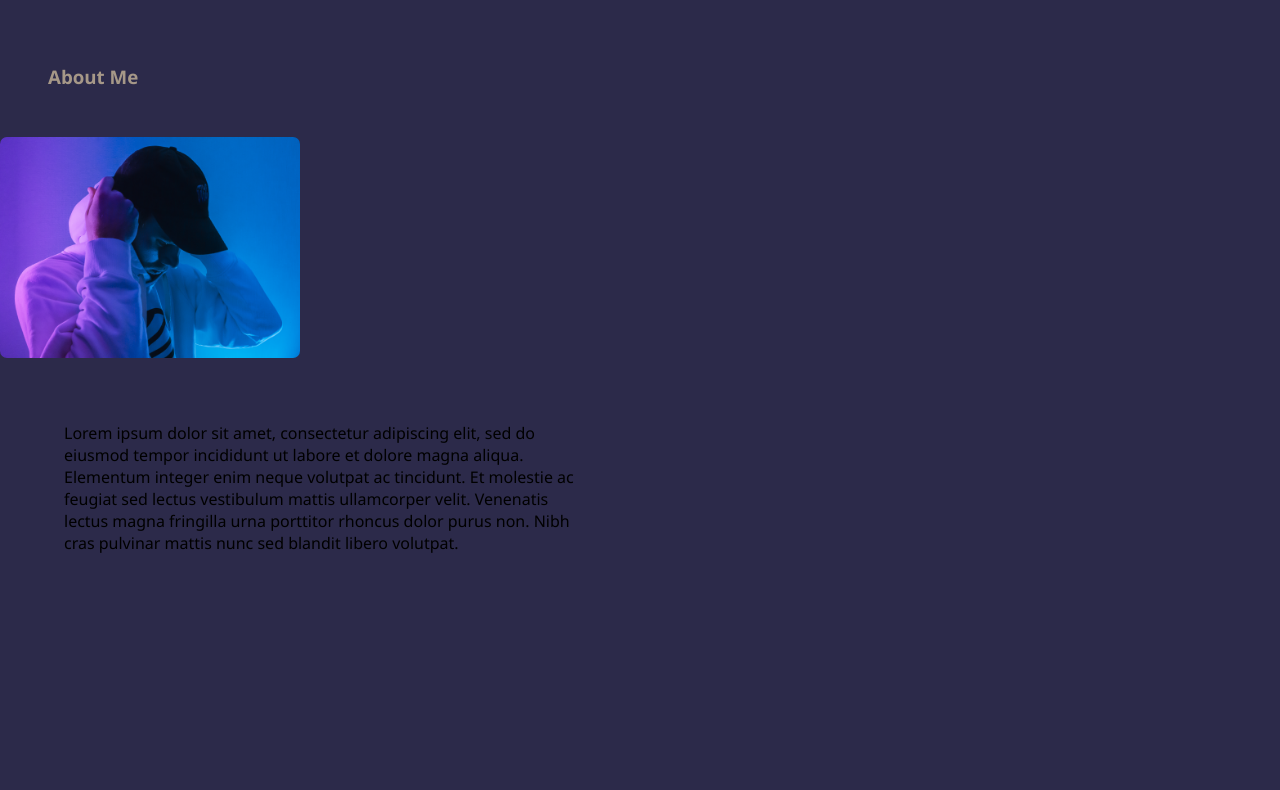
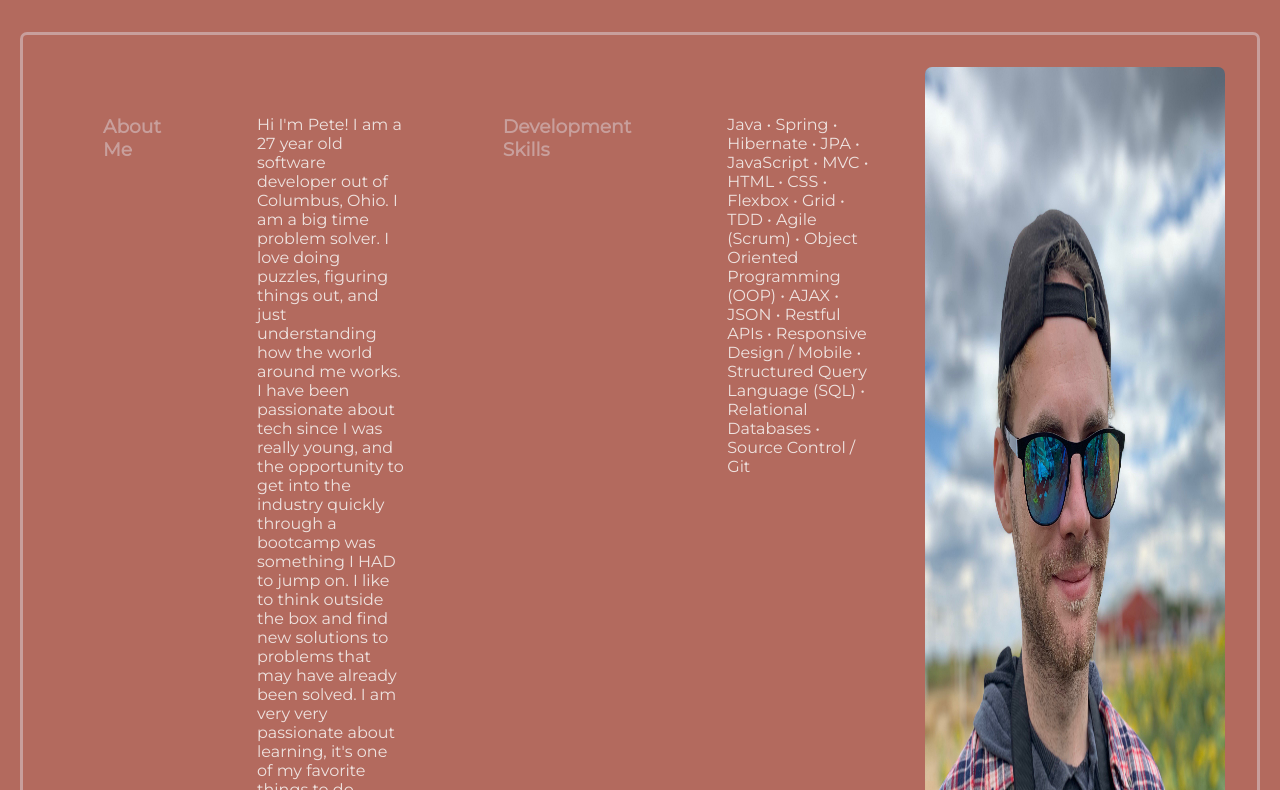
Before and after one commit to peteschaaf/peteschaaf.github.io, a plain HTML site: page index.html in a window 1280 px wide. Shown: the part 138-928 px from the top of the page. Before the commit the page ends 800 px from the top, so only its background shows below. Drawn offline with Linux system fonts and the light colour scheme.

Commit message:
commitment along the way to stay updated, I think I'm almost there :D

```diff
--- a/css/layout.css
+++ b/css/layout.css
@@ -23,23 +23,29 @@ h3{
 
 }
 .about-me-content{
-    display: grid;
-    justify-content: space-around;
-    padding: 4rem;
+    display: flex;
+    flex-direction: column;
+    justify-content: flex-start;
+    padding: 3rem;
     width: 50%;
 }
 .self-photo-wrapper{
-    display: grid;
-    justify-content: right;
-    width: 100%;
+    display: flex;
 }
+
 .self-photo{
-    display: grid;
-    justify-content: right;
+    display: flexbox;
+    flex-direction: row;
+    justify-content: flex-end;
     border-radius: 7px;
     width: 300px;
 }
 .icons{
-    display: grid;
+    display: flex;
+    flex-direction: row;
     justify-content: space-evenly;
+    padding: 3rem;
 }
+.icons img{
+    width: 150px;
+}
--- a/css/style.css
+++ b/css/style.css
@@ -1,22 +1,22 @@
 :root{
-    --color-1: #61E786;
-    --color-2: #A69888;
-    --color-3: #4F518C;
-    --color-4: #2C2A4A;
-    --color-5: #7FDEFF;
+    --color-1: #eed7c5;
+    --color-2: #c89f9c;
+    --color-3: #c97c5d;
+    --color-4: #B36A5e;
+    --color-5: #EEE2DF;
 }
 
 
 
 body{
     background-color: var(--color-4);
-    font-family: 'Segoe UI', Tahoma, Geneva, Verdana, sans-serif;
+    font-family: Montserrat;
 
 }
 .dropdown{
     float: left;
     overflow: hidden;
-    background-color: var(--color-5);
+    background-color: var(--color-4);
     font-family: 'Segoe UI', Tahoma, Geneva, Verdana, sans-serif;
 }
 .dropdown a{
@@ -44,8 +44,17 @@ body{
     margin: 0;
 }
 h1{
-    color: var(--color-1);
+    color: var(--color-2);
 }
 h3{
     color: var(--color-2);
 }
+.self-photo-wrapper{
+    border: solid var(--color-2);
+    border-radius: 7px;
+    margin: 20px;
+    padding: 2rem;
+}
+p{
+    color: var(--color-5);
+}
--- a/index.html
+++ b/index.html
@@ -8,6 +8,7 @@
     <link rel="icon" href="./Pete_Solid.png">
     <link rel="stylesheet" href="./css/layout.css">
     <link rel="stylesheet" href="./css/style.css">
+    <link rel="stylesheet" href="https://fonts.googleapis.com/css?family=Montserrat">
 </head>
 
 <body>
@@ -16,25 +17,43 @@
         <button class="dropdown-button">Menu</button>
         <nav class="dropdown-content">
             <a href="projects.html">Projects</a>
-            <a href="contact.html">Contact</a>
-            <a href="skills.html">Skills</a>
             </ul>
         </nav>
     </div>
     <!--end of menu button-->
     <h1 class="name">Pete Schaaf</h1>
-    <h3 class="about">About Me</h3>
     <div class="about-content">
-        <div class="self-photo-wrapper"><img src=./the_homie.jpg alt="Self protrait" class="self-photo">
+        <div class="self-photo-wrapper">
+            <h3 class="about">About Me</h3>
+            <p class="about-me-content">
+                Hi I'm Pete! I am a 27 year old software developer out of Columbus, Ohio. I am a big time problem
+                solver. I love doing puzzles, figuring things out, and just understanding how the world around me works.
+                I have been passionate about tech since I was really young, and the opportunity to get into the industry
+                quickly through a bootcamp was something I HAD to jump on. I like to think outside the box and find new
+                solutions to problems that may have already been solved. I am very very passionate about learning, it's
+                one of my favorite things to do. Someday I want to get into working with AI and machine learning, it's
+                just so cool! Other things about me: I love love LOVE the outdoors (rock climbing is my favorite
+                activity), I love video games, hockey, and my dog Norman.
 
-            <p class="about-me-content">Lorem ipsum dolor sit amet, consectetur adipiscing elit, sed do eiusmod tempor
-                incididunt ut labore et dolore magna aliqua. Elementum integer enim neque volutpat ac tincidunt. Et
-                molestie ac
-                feugiat sed lectus vestibulum mattis ullamcorper velit. Venenatis lectus magna fringilla urna porttitor
-                rhoncus
-                dolor purus non. Nibh cras pulvinar mattis nunc sed blandit libero volutpat.
             </p>
+
+
+            <h3 class="about">Development Skills</h3>
+            <p class="about-me-content">Java • Spring • Hibernate • JPA • JavaScript • MVC • HTML • CSS • Flexbox • Grid
+                • TDD • Agile (Scrum) • Object
+                Oriented Programming (OOP) • AJAX • JSON • Restful APIs • Responsive Design / Mobile • Structured Query
+                Language
+                (SQL) • Relational Databases • Source Control / Git
+            </p>
+            <img src=./Self.jpg alt="Self protrait" class="self-photo">
         </div>
+    </div>
+    <div class="icons">
+        <a href="https://www.linkedin.com/in/pete-schaaf-6947b014a" target="blank"><img src="./linkedin logo white.png"
+                alt="LinkedIn logo"></a>
+        <a href="https://www.github.com/peteschaaf" target="blank"><img src="./github logo white.png"
+                alt="Github Logo"></a>
+        <a href="mailto:peteschaaf.19@gmail.com" target="blank"><img src="./gmail logo white.png" alt="Gmail Logo"></a>
     </div>
 </body>
 
```
Also changed, not shown: contact.html (+0 -1 lines), projects.html (+1 -2 lines), skills.html (deleted, +0 -31 lines), Pete_Lined.png (deleted), Self.jpg (added).
